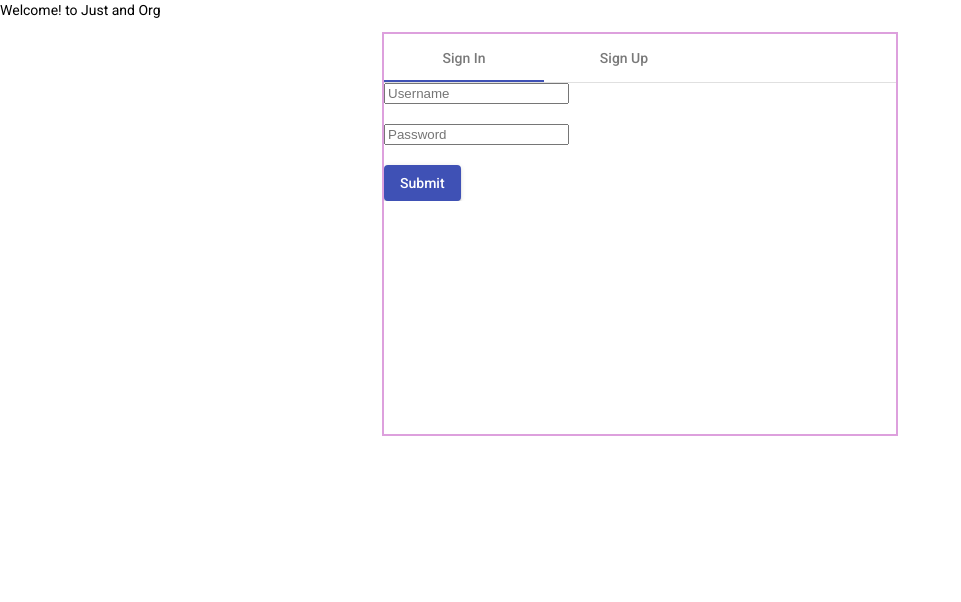
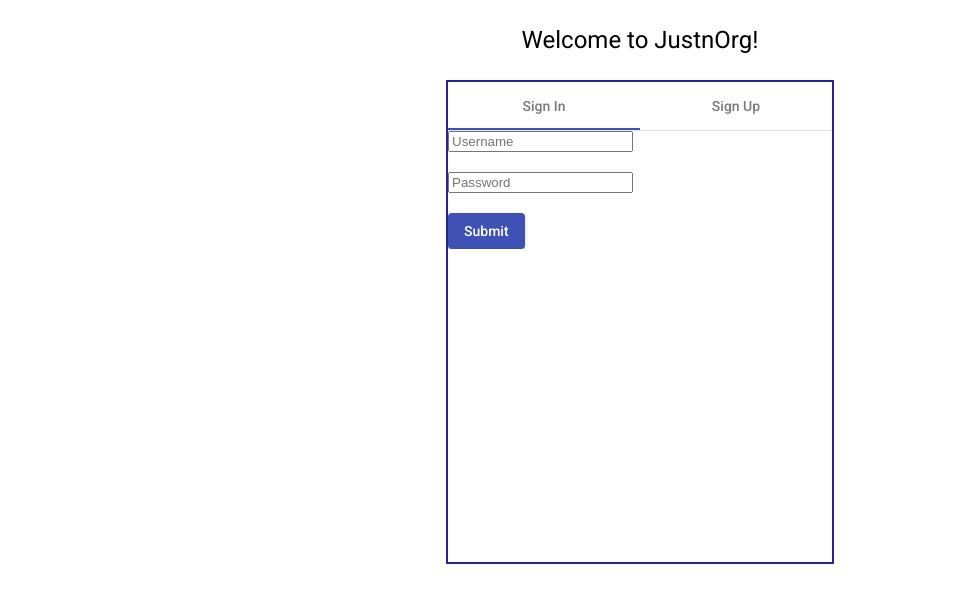
Before and after one commit to Saba-d-coder/Birthday_JobAnniversary_Wisher-FrontEnd, an Angular app: page /welcome in a window 1280 px wide. Shown: the top 602 px of the page, without its empty margins (0-961 px from the left). Built offline with nearby package versions, Linux system fonts and the light colour scheme.

Commit message:
screen layouts done

```diff
--- a/src/app/components/dashboard/dashboard.component.html
+++ b/src/app/components/dashboard/dashboard.component.html
@@ -2,7 +2,6 @@
 
 <h1>{{title}}</h1>
 <div class="container">
-
     <mat-sidenav-container class="side-nav-container">
         <mat-sidenav mode="side" opened class="sidenav">
             <mat-action-list>
--- a/src/app/components/dashboard/notification-tab/notification-tab.component.html
+++ b/src/app/components/dashboard/notification-tab/notification-tab.component.html
@@ -8,5 +8,4 @@
     <mat-tab>
         <app-request-notification></app-request-notification>
     </mat-tab>
-
 </mat-tab-group>
--- a/src/app/components/welcome/login/login.component.html
+++ b/src/app/components/welcome/login/login.component.html
@@ -1,4 +1,4 @@
-<form>
+<form (ngSubmit)="submit()">
     <input placeholder="Username" /> <br><br>
     <input placeholder="Password" /> <br><br>
     <button mat-raised-button color="primary" type="submit">Submit</button>
--- a/src/app/components/welcome/login/login.component.ts
+++ b/src/app/components/welcome/login/login.component.ts
@@ -1,15 +1,17 @@
 import { Component, OnInit } from '@angular/core';
+import { ActivatedRoute, Router } from '@angular/router';
 
 @Component({
   selector: 'app-login',
   templateUrl: './login.component.html',
-  styleUrls: ['./login.component.css']
+  styleUrls: ['./login.component.css'],
 })
 export class LoginComponent implements OnInit {
+  constructor(private router: Router, private route: ActivatedRoute) {}
 
-  constructor() { }
+  ngOnInit(): void {}
 
-  ngOnInit(): void {
+  submit(): void {
+    this.router.navigate(['dashboard']);
   }
-
 }
--- a/src/app/components/welcome/welcome.component.css
+++ b/src/app/components/welcome/welcome.component.css
@@ -1,26 +1,15 @@
+#welcome-title {
+  text-align: center;
+  margin: 1em 0;
+}
+
 .login-signup {
   margin: auto;
-  width: 40%;
-  border: 2px solid plum;
-  height: 50vh;
+  width: 30%;
+  border: 2px solid rgb(38, 38, 139);
+  height: 60vh;
 }
 
-/* .example-small-box,
-.example-large-box {
-  display: flex;
-  align-items: center;
-  justify-content: center;
-  margin: 16px;
-  padding: 16px;
-  border-radius: 8px;
+.login-signup .mat-tab-labels {
+  text-align: center;
 }
-
-.example-small-box {
-  height: 100px;
-  width: 100px;
-}
-
-.example-large-box {
-  height: 300px;
-  width: 300px;
-} */
--- a/src/app/components/welcome/welcome.component.html
+++ b/src/app/components/welcome/welcome.component.html
@@ -1,9 +1,9 @@
 <div>
-    <p>Welcome! to Just and Org</p>
+    <h1 id="welcome-title">Welcome to JustnOrg!</h1>
 
     <div class="login-signup">
-        <mat-tab-group id="login">
-            <mat-tab label="Sign In">
+        <mat-tab-group mat-stretch-tabs>
+            <mat-tab label="Sign In" id="login">
                 <div>
                     <app-login></app-login>
                 </div>
```
